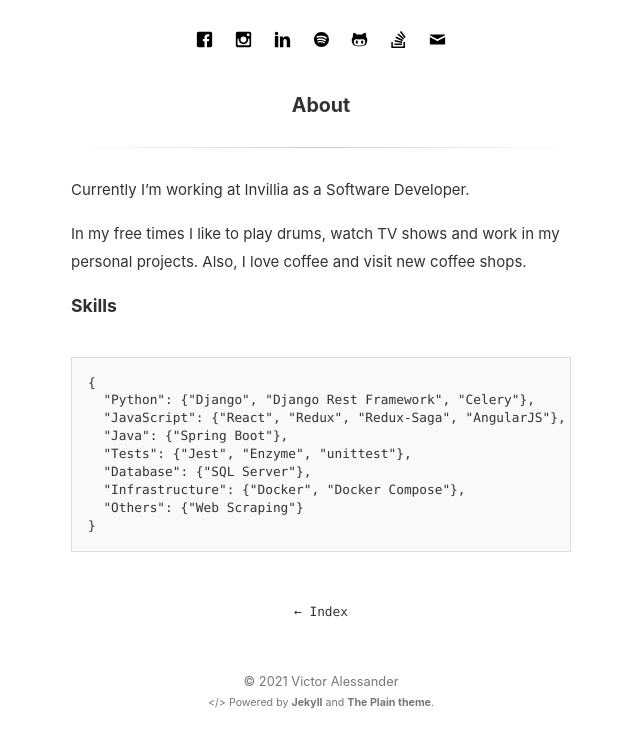
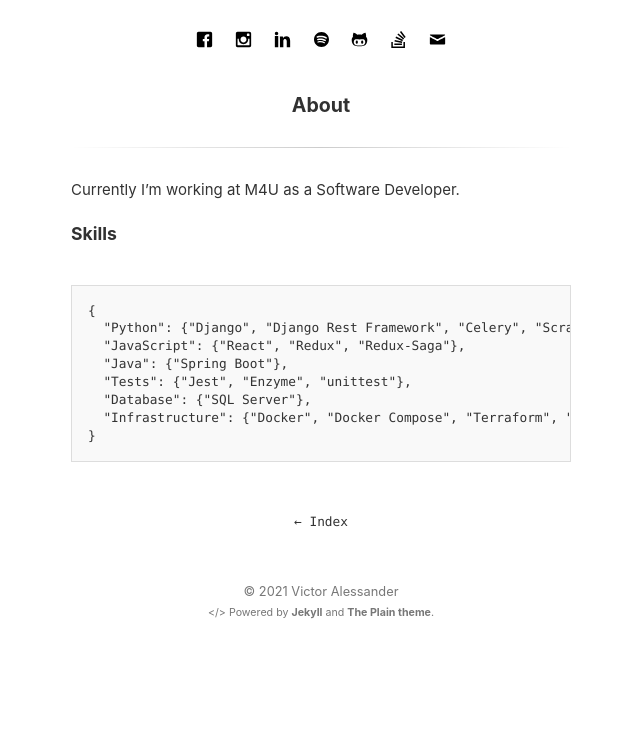
Before and after one commit to VictorAlessander/victoralessander.github.io, a Jekyll site: the page built from about.md, in a window 1280 px wide, cut to the strip 194-1092 px from the top of the page. Shown: the top 748 px of the strip, without its empty margins (319-959 px from the left). Built offline with Jekyll 4.4.1, drawn with Linux system fonts in a browser that asks for light colours.

Commit message:
changes in about.md

````diff
--- a/about.md
+++ b/about.md
@@ -3,20 +3,19 @@ layout: page
 title: About
 ---
 
-Currently I'm working at Invillia as a Software Developer.
+Currently I'm working at M4U as a Software Developer.
 
-In my free times I like to play drums, watch TV shows and work in my personal projects. Also, I love coffee and visit new coffee shops.
+<!-- In my free times I like to play drums, watch TV shows and work in my personal projects. Also, I love coffee and meet new coffee shops. -->
 
 ##### Skills
 
 ```
 {
-  "Python": {"Django", "Django Rest Framework", "Celery"},
-  "JavaScript": {"React", "Redux", "Redux-Saga", "AngularJS"},
+  "Python": {"Django", "Django Rest Framework", "Celery", "Scrapy"},
+  "JavaScript": {"React", "Redux", "Redux-Saga"},
   "Java": {"Spring Boot"},
   "Tests": {"Jest", "Enzyme", "unittest"},
   "Database": {"SQL Server"},
-  "Infrastructure": {"Docker", "Docker Compose"},
-  "Others": {"Web Scraping"}
+  "Infrastructure": {"Docker", "Docker Compose", "Terraform", "AWS"},
 }
 ```
````
